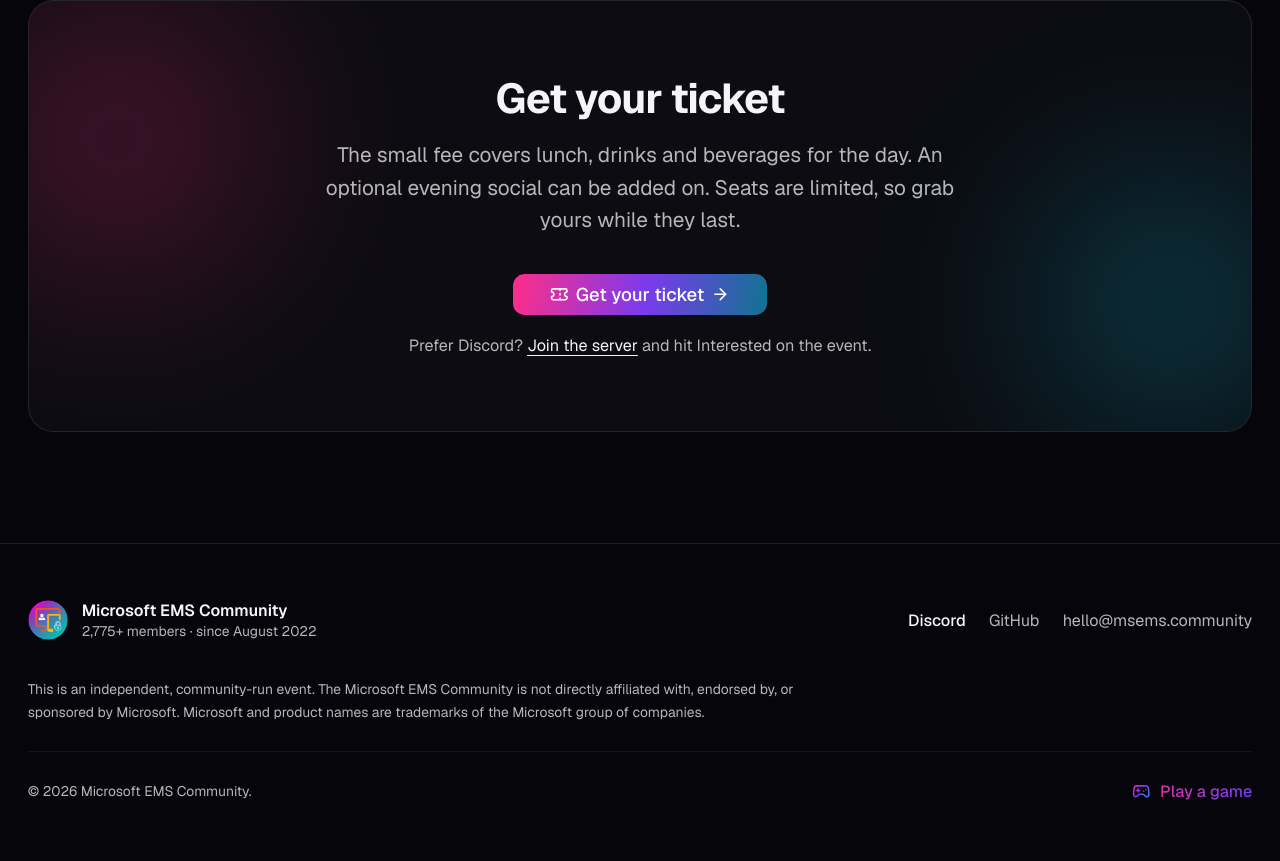
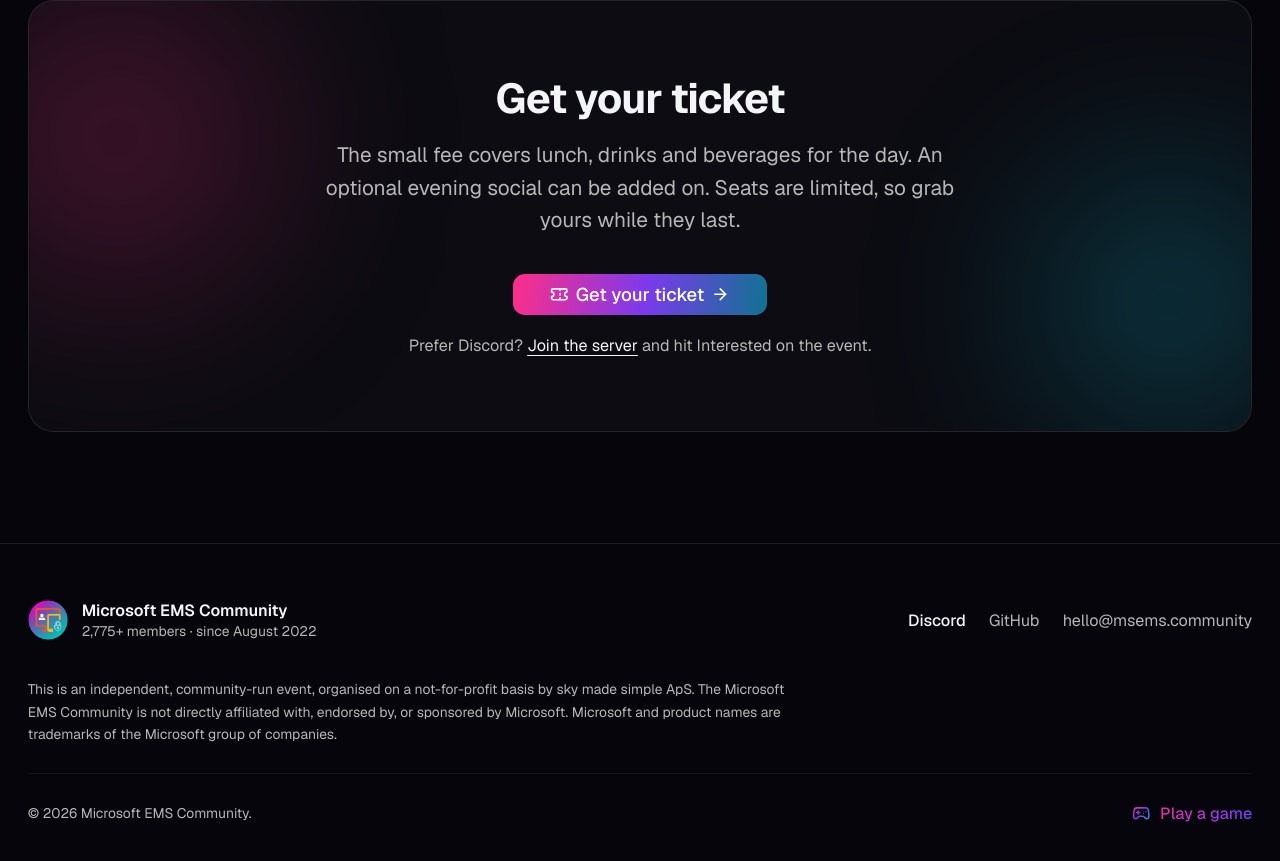
Before and after one commit to Microsoft-EMS-Community/msems-landing, a Next.js app: page / in a window 1280 px wide. Shown: the part 8806-9667 px from the top of the page. Built offline with nearby package versions, Linux system fonts and the light colour scheme; no server answers.

Commit message:
footer: disclose organiser (sky made simple ApS, not-for-profit basis)
Transparency that a private company operates the paid event, worded as the
event being run not-for-profit (at cost) rather than the entity being a
non-profit org.

```diff
--- a/src/components/site-footer.tsx
+++ b/src/components/site-footer.tsx
@@ -55,7 +55,8 @@ export function SiteFooter({ memberLabel }: SiteFooterProps) {
         </div>
 
         <p className="mt-8 max-w-2xl text-xs leading-relaxed text-muted-foreground">
-          This is an independent, community-run event. The Microsoft EMS
+          This is an independent, community-run event, organised on a
+          not-for-profit basis by sky made simple ApS. The Microsoft EMS
           Community is not directly affiliated with, endorsed by, or sponsored
           by Microsoft. Microsoft and product names are trademarks of the
           Microsoft group of companies.
```
